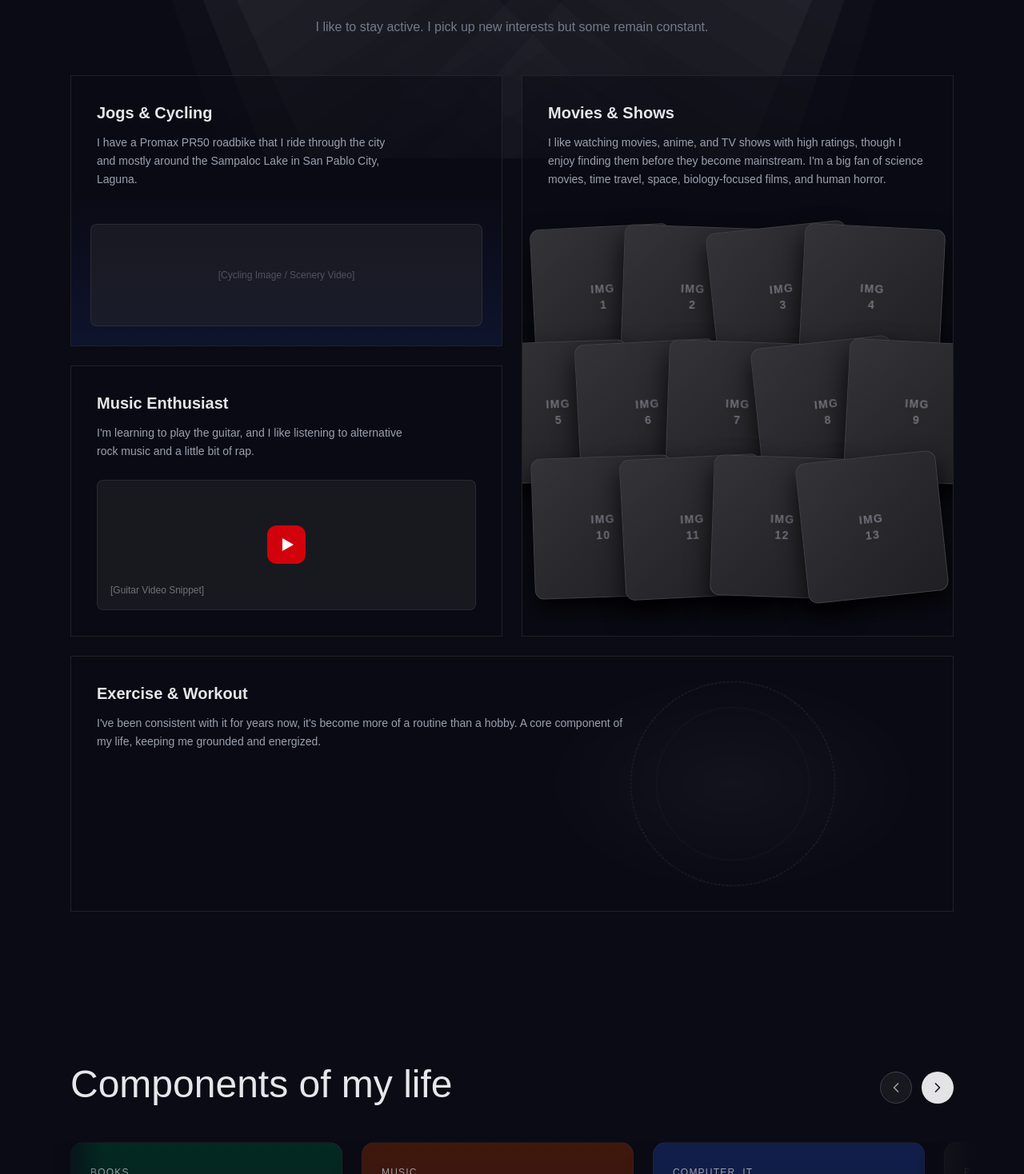
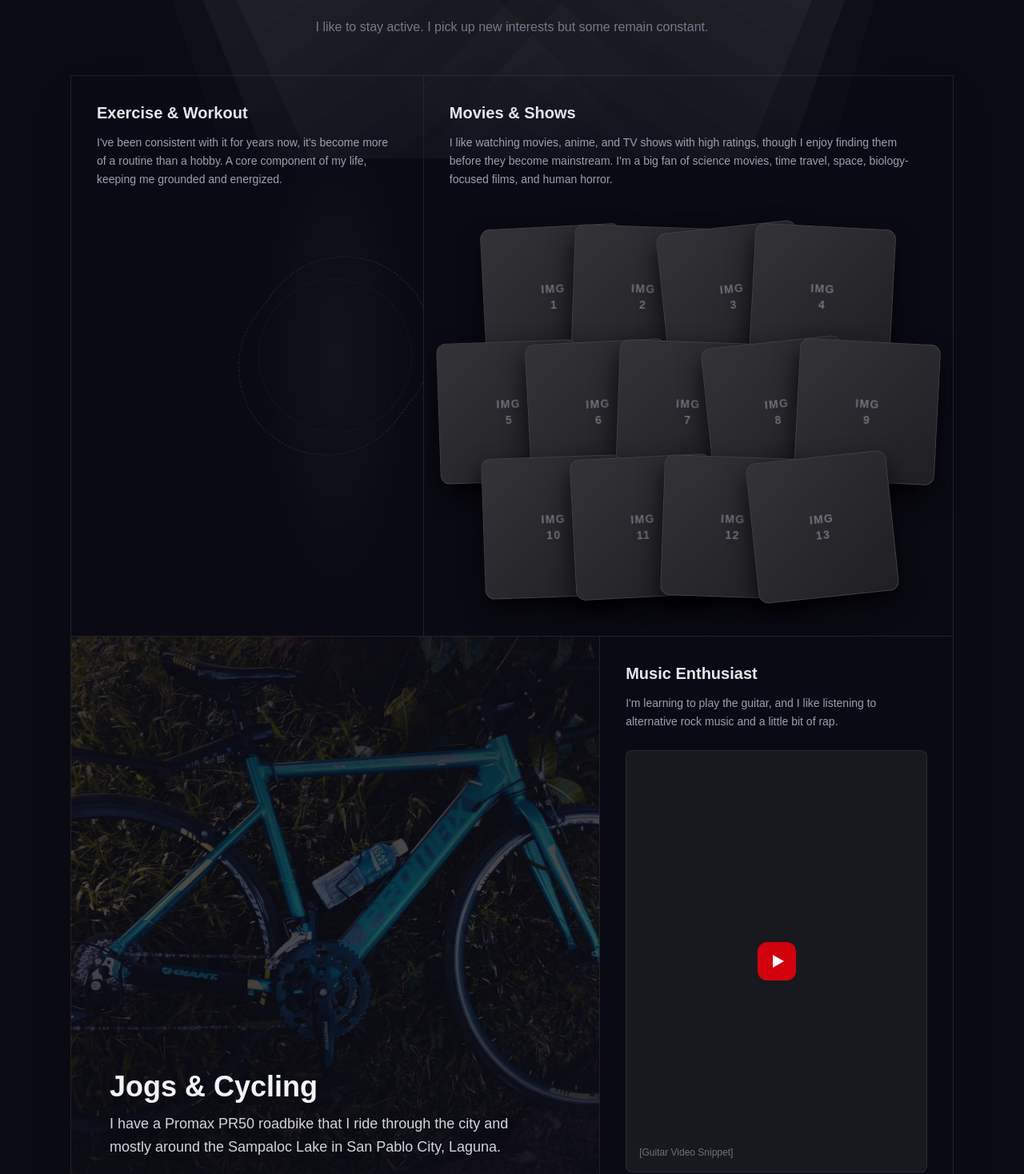
Before and after one commit to httpsdave/httpsdave, a Next.js app: page /personal in a window 1280 px wide. Shown: the part 602-2070 px from the top of the page at 80% size. Built offline with nearby package versions, Linux system fonts and the light colour scheme; a web font is replaced by a local one.

Commit message:
fixing daves hobbies section

```diff
--- a/src/app/personal/page.tsx
+++ b/src/app/personal/page.tsx
@@ -3,6 +3,8 @@
 import { useState, useEffect, useRef } from "react";
 import { motion, AnimatePresence } from "framer-motion";
 import Link from "next/link";
+import Image from "next/image";
+import bikeImage from "../../bike1.jpg";
 
 const lifeFacets = [
   {
@@ -371,30 +373,31 @@ export default function PersonalPage() {
           <p className="text-gray-500 font-mono text-sm md:text-base">I like to stay active. I pick up new interests but some remain constant.</p>
         </div>
 
-        <div className="grid grid-cols-1 md:grid-cols-2 gap-6">
+        <div className="grid grid-cols-1 md:grid-cols-5 md:grid-rows-2 gap-0 overflow-hidden border border-zinc-800/80 bg-[#0a0b14]/50 shadow-2xl min-h-[250px] lg:min-h-[300px]">
 
-          {/* Box 1: Cycling */}
-          <article className="border border-zinc-800/80 bg-[#0a0b14]/50 p-6 md:p-8 flex flex-col min-h-[320px] relative overflow-hidden group">
-            <h3 className="text-xl font-bold font-mono text-gray-200 mb-3 relative z-10">Jogs & Cycling</h3>
-            <p className="text-sm text-gray-400 font-mono leading-relaxed relative z-10 max-w-sm">
-              I have a Promax PR50 roadbike that I ride through the city and mostly around the Sampaloc Lake in San Pablo City, Laguna.
+          {/* Box 1 (Top Left): Workout Routine */}
+          <article className="border-b md:border-r border-zinc-800/80 bg-transparent p-6 md:p-8 flex flex-col relative overflow-hidden group md:col-span-2 md:row-span-1">
+            <h3 className="text-xl font-bold font-mono text-gray-200 mb-3 relative z-10">Exercise & Workout</h3>
+            <p className="text-sm text-gray-400 font-mono leading-relaxed relative z-10 max-w-2xl">
+              I've been consistent with it for years now, it's become more of a routine than a hobby. A core component of my life, keeping me grounded and energized.
             </p>
-            {/* Visual Placeholder for Video/Image */}
-            <div className="absolute inset-0 z-0 bg-gradient-to-t from-[#0a0b14] via-transparent to-transparent opacity-80" />
-            <div className="absolute bottom-0 left-0 w-full h-48 bg-gradient-to-t from-blue-900/20 to-transparent flex items-end p-6">
-              <div className="w-full h-32 rounded-lg bg-zinc-800/50 border border-zinc-700/50 flex items-center justify-center overflow-hidden">
-                <span className="text-zinc-600 font-mono text-xs">[Cycling Image / Scenery Video]</span>
+            {/* Visual Element */}
+            <div className="absolute right-0 bottom-0 top-0 w-1/2 opacity-20 pointer-events-none">
+              <div className="w-full h-full bg-[radial-gradient(ellipse_at_center,rgba(255,255,255,0.4)_0%,transparent_70%)] animate-pulse" style={{ animationDuration: '4s' }}></div>
+              <div className="absolute inset-0 flex items-center justify-center">
+                {/* Decorative abstract sphere grid to represent routine/consistency */}
+                <div className="w-64 h-64 rounded-full border border-dashed border-gray-400 animate-[spin_60s_linear_infinite]"></div>
+                <div className="absolute w-48 h-48 rounded-full border border-dotted border-gray-500 animate-[spin_40s_linear_infinite_reverse]"></div>
               </div>
             </div>
           </article>
 
-          {/* Box 2: Cinephile with Hover Effects */}
-          <article className="border border-zinc-800/80 bg-[#0a0b14]/50 p-6 md:p-8 flex flex-col relative overflow-hidden group min-h-[420px] md:col-start-2 md:row-span-2">
+          {/* Box 2 (Top Right): Cinephile with Hover Effects */}
+          <article className="border-b border-zinc-800/80 bg-transparent p-6 md:p-8 flex flex-col relative overflow-hidden group md:col-span-3 md:row-span-1">
             <h3 className="text-xl font-bold font-mono text-gray-200 mb-3 z-10 relative">Movies & Shows</h3>
             <p className="text-sm text-gray-400 font-mono leading-relaxed z-10 relative">
               I like watching movies, anime, and TV shows with high ratings, though I enjoy finding them before they become mainstream. I'm a big fan of science movies, time travel, space, biology-focused films, and human horror.
             </p>
-
             {/* 3 Rows of Image Placeholders overlapping slightly like the reference image */}
             <div className="relative w-full flex-1 flex flex-col justify-center items-center -space-y-4 sm:-space-y-6 md:-space-y-8 mt-12 z-0 pb-4 overflow-visible">
               {[
@@ -423,8 +426,26 @@ export default function PersonalPage() {
             </div>
           </article>
 
-          {/* Box 3: Music */}
-          <article className="border border-zinc-800/80 bg-[#0a0b14]/50 p-6 md:p-8 flex flex-col min-h-[320px] relative overflow-hidden group">
+          {/* Box 3 (Bottom Left): Cycling */}
+          <article className="border-b md:border-b-0 md:border-r border-zinc-800/80 bg-transparent p-6 md:p-12 flex flex-col relative overflow-hidden group md:col-span-3 md:row-span-1">
+            <Image
+              src={bikeImage}
+              alt="Promax PR50 Roadbike"
+              fill
+              className="object-cover z-0 opacity-40 group-hover:opacity-60 transition-opacity duration-500"
+            />
+            <div className="absolute inset-0 z-0 bg-gradient-to-t from-[#0a0b14] via-transparent to-[#0a0b14]/60 opacity-80" />
+
+            <div className="relative z-10 flex flex-col h-full justify-end">
+              <h3 className="text-2xl md:text-4xl font-bold font-mono text-gray-100 mb-3 drop-shadow-lg">Jogs & Cycling</h3>
+              <p className="text-base md:text-lg text-gray-300 font-mono leading-relaxed max-w-lg drop-shadow-lg">
+                I have a Promax PR50 roadbike that I ride through the city and mostly around the Sampaloc Lake in San Pablo City, Laguna.
+              </p>
+            </div>
+          </article>
+
+          {/* Box 4 (Bottom Right): Music */}
+          <article className="bg-transparent p-6 md:p-8 flex flex-col relative overflow-hidden group md:col-span-2 md:row-span-1">
             <h3 className="text-xl font-bold font-mono text-gray-200 mb-3 relative z-10">Music Enthusiast</h3>
             <p className="text-sm text-gray-400 font-mono leading-relaxed relative z-10 mb-6 max-w-sm">
               I'm learning to play the guitar, and I like listening to alternative rock music and a little bit of rap.
@@ -437,30 +458,13 @@ export default function PersonalPage() {
             </div>
           </article>
 
-          {/* Box 4: Workout Routine */}
-          <article className="border border-zinc-800/80 bg-[#0a0b14]/50 p-6 md:p-8 flex flex-col min-h-[320px] relative overflow-hidden group md:col-span-2">
-            <h3 className="text-xl font-bold font-mono text-gray-200 mb-3 relative z-10">Exercise & Workout</h3>
-            <p className="text-sm text-gray-400 font-mono leading-relaxed relative z-10 max-w-2xl">
-              I've been consistent with it for years now, it's become more of a routine than a hobby. A core component of my life, keeping me grounded and energized.
-            </p>
-            {/* Visual Element */}
-            <div className="absolute right-0 bottom-0 top-0 w-1/2 opacity-20 pointer-events-none">
-              <div className="w-full h-full bg-[radial-gradient(ellipse_at_center,rgba(255,255,255,0.4)_0%,transparent_70%)] animate-pulse" style={{ animationDuration: '4s' }}></div>
-              <div className="absolute inset-0 flex items-center justify-center">
-                {/* Decorative abstract sphere grid to represent routine/consistency */}
-                <div className="w-64 h-64 rounded-full border border-dashed border-gray-400 animate-[spin_60s_linear_infinite]"></div>
-                <div className="absolute w-48 h-48 rounded-full border border-dotted border-gray-500 animate-[spin_40s_linear_infinite_reverse]"></div>
-              </div>
-            </div>
-          </article>
-
         </div>
       </section>
 
       {/* Components of My Life Carousel Section */}
       <section className="mx-auto w-full max-w-6xl py-24 relative overflow-hidden">
         <div className="px-6 mb-12 flex flex-col md:flex-row md:items-end justify-between gap-6">
-          <h2 className="text-3xl md:text-5xl font-mono text-gray-200 font-medium">Components of my life</h2>
+          <h2 className="text-3xl md:text-5xl font-mono text-gray-200 font-medium">Components of <span className="text-emerald-500">my life</span></h2>
           <div className="flex items-center gap-3">
             <button
               onClick={scrollLeft}
```
Also changed, not shown: src/bike1.jpg (added).
